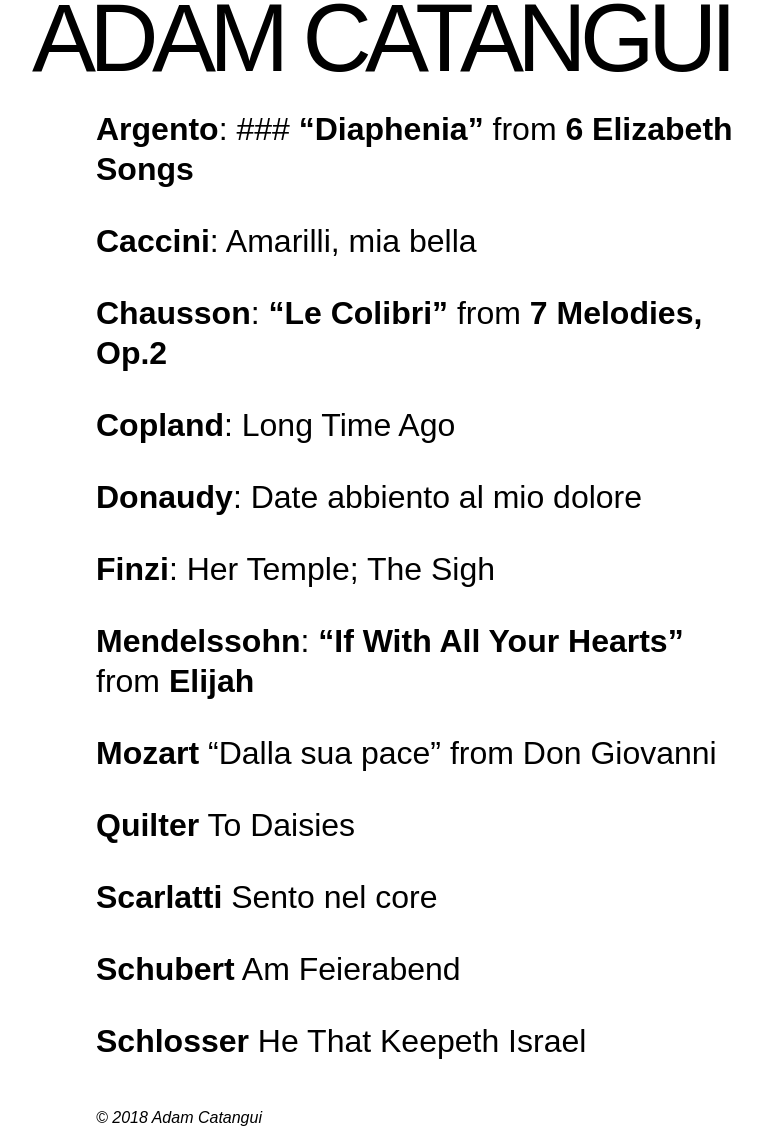
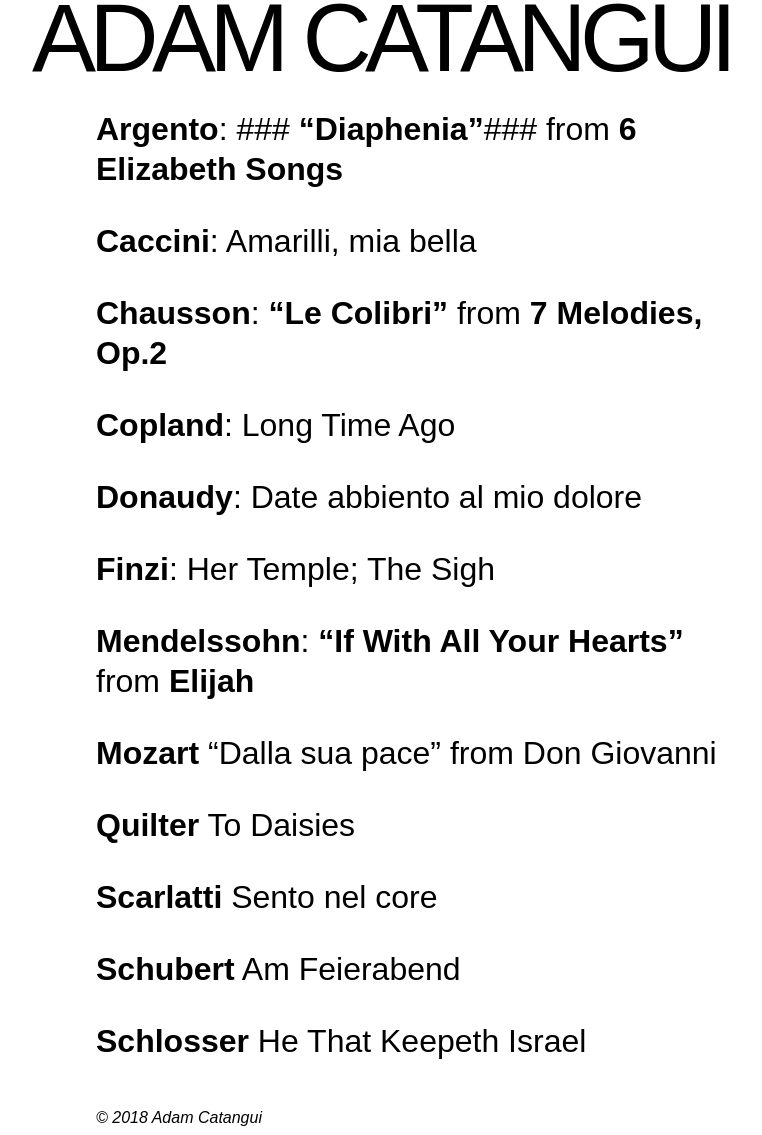
Before and after one commit to seancaat/adam, a Jekyll site: the page built from repertoire.md, in a window 1280 px wide. Shown: the whole page, without its empty margins (160-922 px from the left). Built offline with Jekyll 4.4.1, drawn with Linux system fonts in a browser that asks for light colours.

```diff
--- a/repertoire.md
+++ b/repertoire.md
@@ -4,7 +4,7 @@ permalink: "/repertoire"
 layout: default
 ---
 
-**Argento**: ### **“Diaphenia”**  from **6 Elizabeth Songs**
+**Argento**: ### **“Diaphenia”**###   from **6 Elizabeth Songs**
 
 **Caccini**: Amarilli, mia bella
 
```
